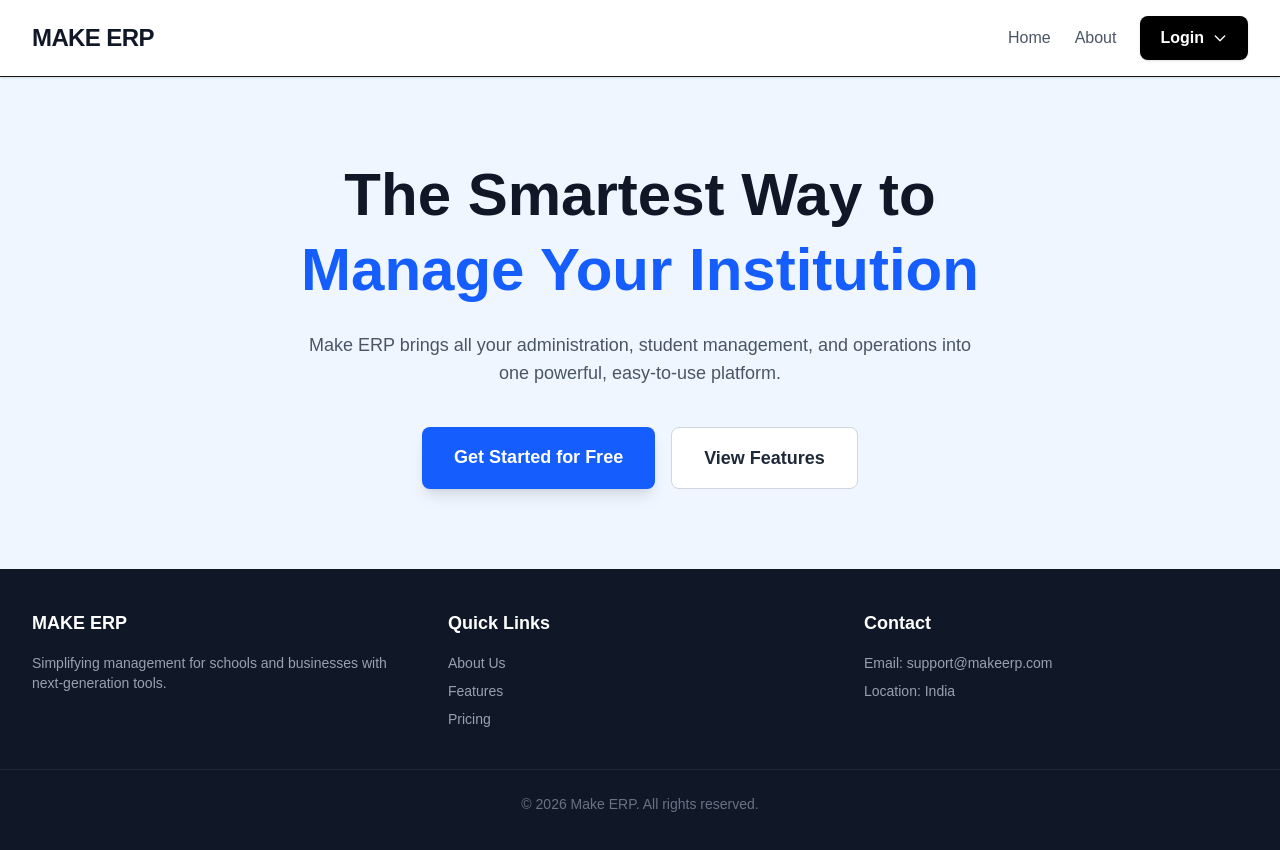
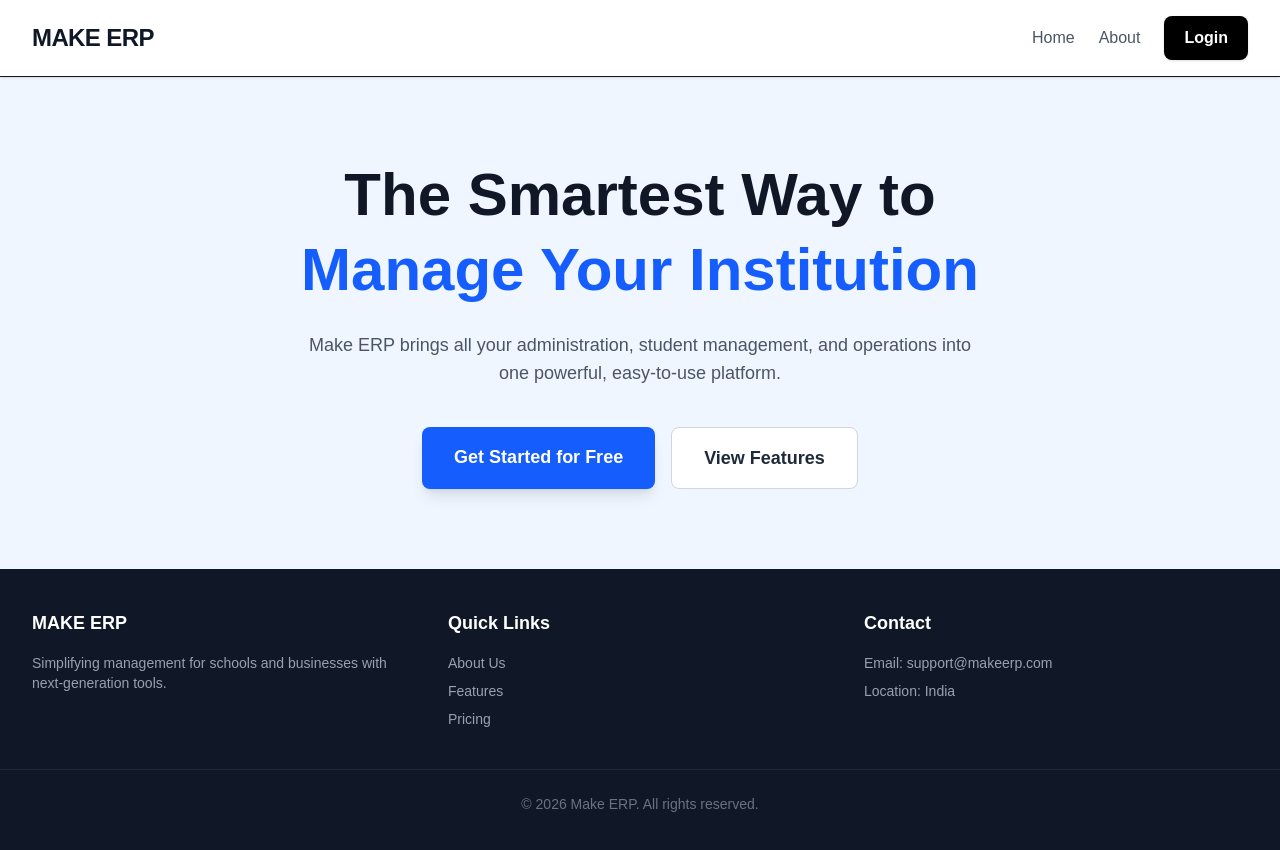
Before and after one commit to makeerp2026-gif/MAKE-ERP, a Next.js app: page / in a window 1280 px wide. Shown: the top 850 px of the page. Built offline with nearby package versions, Linux system fonts and the light colour scheme.

Commit message:
FIX LOGIN PAGES BUGS

```diff
--- a/src/app/components/Header.tsx
+++ b/src/app/components/Header.tsx
@@ -1,12 +1,6 @@
-"use client" // Click event ko kaam karwane ke liye yeh bohot zaroori hai
-
-import { useState } from 'react'
 import Link from 'next/link'
 
 export default function Header() {
-  // Dropdown khula hai ya band, iska record rakhne ke liye
-  const [isDropdownOpen, setIsDropdownOpen] = useState(false)
-
   return (
     <header className="flex justify-between items-center px-8 py-4 bg-white shadow-sm border-b relative z-50">
       {/* Logo */}
@@ -19,53 +13,13 @@ export default function Header() {
         <Link href="/" className="text-gray-600 hover:text-black font-medium">Home</Link>
         <Link href="/about" className="text-gray-600 hover:text-black font-medium">About</Link>
 
-        {/* 🚦 CLICK DROPDOWN */}
-        <div className="relative">
-          <button
-            onClick={() => setIsDropdownOpen(!isDropdownOpen)} // Click karne par menu khulega/band hoga
-            className="px-5 py-2.5 bg-black text-white rounded-lg font-semibold flex items-center gap-2 hover:bg-gray-800 transition shadow-sm"
-          >
-            Login
-            <svg
-              className={`w-4 h-4 transition-transform duration-200 ${isDropdownOpen ? 'rotate-180' : ''}`}
-              fill="none" stroke="currentColor" viewBox="0 0 24 24"
-            >
-              <path strokeLinecap="round" strokeLinejoin="round" strokeWidth="2" d="M19 9l-7 7-7-7"></path>
-            </svg>
-          </button>
-
-          {/* Dropdown Menu - Jo sirf tab dikhega jab isDropdownOpen true hoga */}
-          {isDropdownOpen && (
-            <div className="absolute right-0 top-full mt-2 w-52 bg-white border border-gray-100 rounded-xl shadow-xl overflow-hidden animate-fade-in">
-
-              <Link href="/login/superadmin" className="block px-4 py-3 text-sm font-medium text-gray-700 hover:bg-blue-50 hover:text-blue-700 border-b border-gray-50">
-                👑 Super Admin (You)
-              </Link>
-              <Link href="/login/master" className="block px-4 py-3 text-sm font-medium text-gray-700 hover:bg-blue-50 hover:text-blue-700 border-b border-gray-50">
-                🏫 Master Admin
-              </Link>
-              <Link href="/login/teacher" className="block px-4 py-3 text-sm font-medium text-gray-700 hover:bg-blue-50 hover:text-blue-700 border-b border-gray-50">
-                👩‍🏫 Teacher
-              </Link>
-              <Link href="/login/student" className="block px-4 py-3 text-sm font-medium text-gray-700 hover:bg-blue-50 hover:text-blue-700 border-b border-gray-50">
-                🎓 Student
-              </Link>
-              <Link href="/login/parent" className="block px-4 py-3 text-sm font-medium text-gray-700 hover:bg-blue-50 hover:text-blue-700 border-b border-gray-50">
-                👨‍👩‍👦 Parent
-              </Link>
-              <Link href="/login/accountant" className="block px-4 py-3 text-sm font-medium text-gray-700 hover:bg-blue-50 hover:text-blue-700 border-b border-gray-50">
-                💰 Accountant
-              </Link>
-              <Link href="/login/librarian" className="block px-4 py-3 text-sm font-medium text-gray-700 hover:bg-blue-50 hover:text-blue-700 border-b border-gray-50">
-                📚 Librarian
-              </Link>
-              <Link href="/login/receptionist" className="block px-4 py-3 text-sm font-medium text-gray-700 hover:bg-blue-50 hover:text-blue-700">
-                📞 Receptionist
-              </Link>
-
-            </div>
-          )}
-        </div>
+        {/* 🚀 CLEAN LOGIN BUTTON (Dropdown Hata Diya) */}
+        <Link
+          href="/login"
+          className="px-5 py-2.5 bg-black text-white rounded-lg font-semibold hover:bg-gray-800 transition shadow-sm"
+        >
+          Login
+        </Link>
       </nav>
     </header>
   )
```
